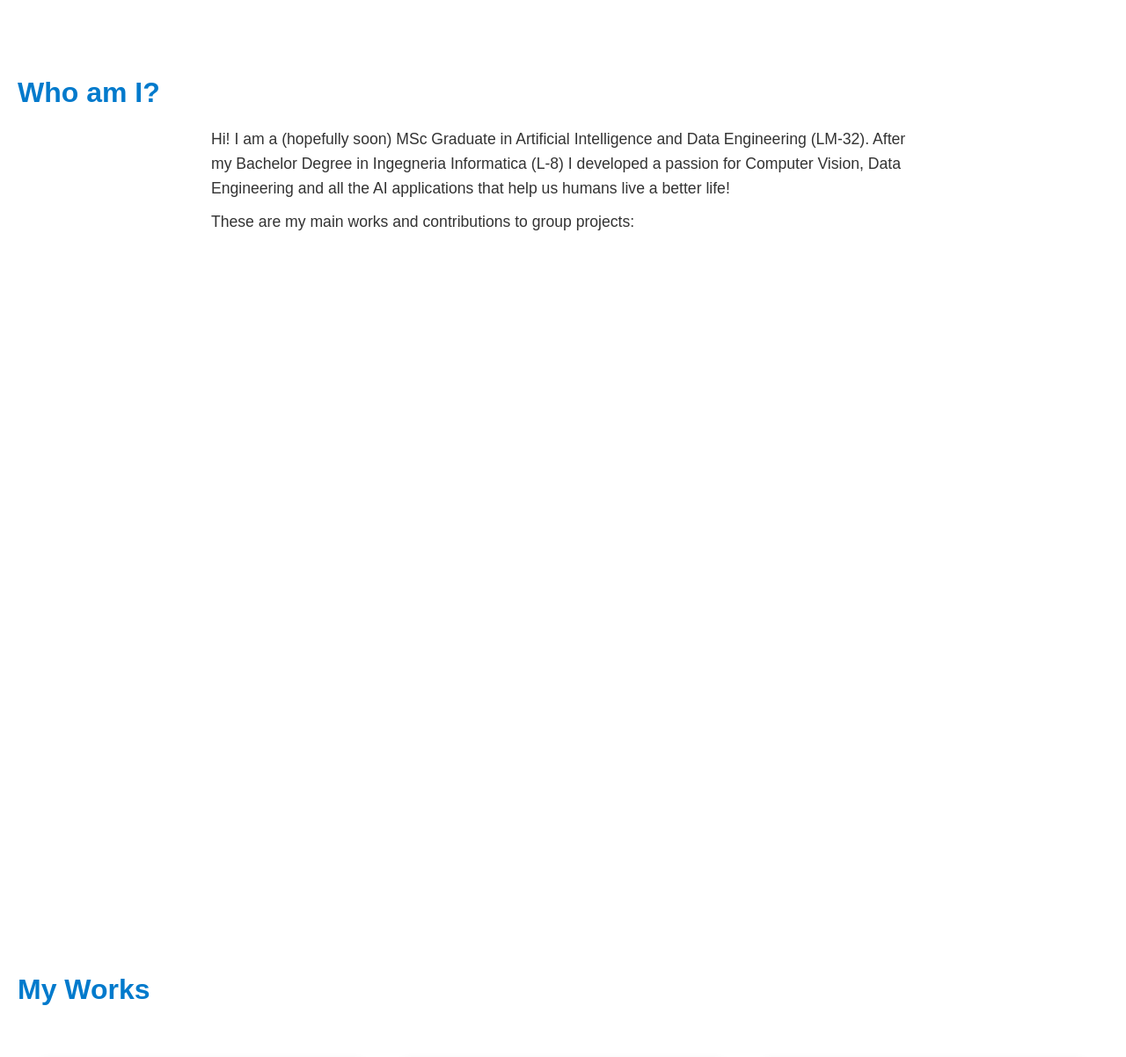
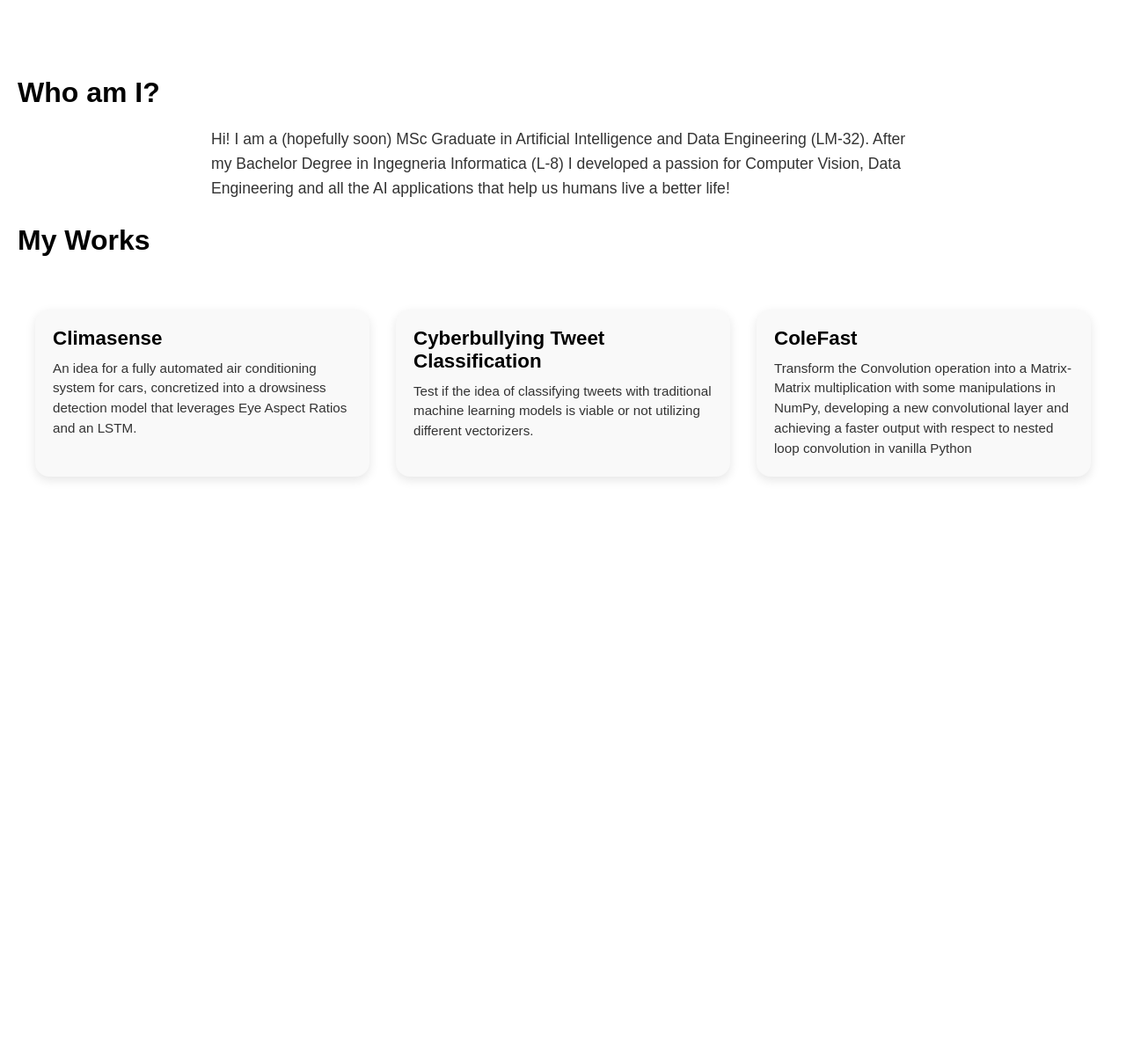
Before and after one commit to m-romani8/m-romani8.github.io, a Jekyll site: the page index.html, which Jekyll copies as it is, in a window 1280 px wide. Shown: the part 900-2102 px from the top of the page at 88% size. Built offline with Jekyll 4.4.1, drawn with Linux system fonts in a browser that asks for light colours; some of the changed text lies outside the part shown; grey boxes are pictures that could not be loaded.

Commit message:
added three projects and back to index.html

```diff
--- a/assets/css/style.css
+++ b/assets/css/style.css
@@ -41,6 +41,7 @@ h1 {
   color: white;
 }
 
+
 p {
   font-size: 1.5em;
   margin-top: 10px;
@@ -73,7 +74,8 @@ section {
 section h2 {
   font-size: 2em;
   margin-bottom: 20px;
-  color: #007acc;
+  color: black;
+
 }
 
 section p {
@@ -123,7 +125,7 @@ section p {
 .project-content h3 {
   margin: 0 0 10px;
   font-size: 1.4em;
-  color: #007acc;
+  color: black;
 }
 
 .project-content p {
--- /dev/null
+++ b/index.html
@@ -0,0 +1,73 @@
+<!DOCTYPE html>
+<html lang="it">
+<head>
+  <meta charset="UTF-8">
+  <meta name="viewport" content="width=device-width, initial-scale=1.0">
+  <title>Massimiliano Romani</title>
+  <link rel="stylesheet" href="assets/css/style.css">
+</head>
+<body>
+
+  <!-- Hero section -->
+  <header>
+    <video autoplay muted loop playsinline id="bg-video">
+      <source src="background/black-white-network.mp4" type="video/mp4">
+      Il tuo browser non supporta i video HTML5.
+    </video>
+    <div class="content">
+      <h1>Massimiliano Romani</h1>
+      <p>MSc in Artificial Intelligence and Data Engineering</p>
+      <div class="scroll-down" onclick="document.getElementById('about').scrollIntoView({ behavior: 'smooth' });"></div>
+    </div>
+  </header>
+
+  <!-- About section -->
+  <section id="about">
+    <h2>Who am I?</h2>
+    <p>
+      Hi! I am a (hopefully soon) MSc Graduate in Artificial Intelligence and Data Engineering (LM-32).
+      After my Bachelor Degree in Ingegneria Informatica (L-8) I developed a passion for Computer Vision,
+      Data Engineering and all the AI applications that help us humans live a better life!
+    </p>
+    <h2>My Works</h2>
+    <div class="projects">
+
+      <a href="https://github.com/m-romani8/IndustrialApplications" target="_blank" class="project-card">
+
+        <div class="project-content">
+          <h3>Climasense</h3>
+          <p>An idea for a fully automated air conditioning system for cars, concretized into a drowsiness detection model that leverages
+            Eye Aspect Ratios and an LSTM.
+          </p>
+        </div>
+      </a>
+
+      <a href="https://github.com/m-romani8/CyberbullyingTweetsClassification" target="_blank" class="project-card">
+
+        <div class="project-content">
+          <h3>Cyberbullying Tweet Classification</h3>
+          <p>Test if the idea of classifying tweets with traditional machine learning models is viable or not
+            utilizing different vectorizers.
+          </p>
+        </div>
+      </a>
+
+      <a href="https://github.com/m-romani8/ColeFast" target="_blank" class="project-card">
+
+        <div class="project-content">
+          <h3>ColeFast</h3>
+          <p>Transform the Convolution operation into a Matrix-Matrix multiplication with some manipulations in NumPy,
+            developing a new convolutional layer and achieving a faster output with respect to nested loop convolution in vanilla Python </p>
+        </div>
+      </a>
+
+    </div>
+  </section>
+
+  <!-- Projects section -->
+  <section id="projects">
+
+  </section>
+
+</body>
+</html>
--- a/index.md
+++ /dev/null
@@ -1,58 +0,0 @@
----
-layout: default
-title: Massimiliano Romani
----
-
-<header>
-  <video autoplay muted loop playsinline id="bg-video">
-    <source src="background/black-white-network.mp4" type="video/mp4">
-    Il tuo browser non supporta i video HTML5.
-  </video>
-  <div class="content">
-    <h1>Massimiliano Romani</h1>
-    <p>MSc in Artificial Intelligence and Data Engineering</p>
-    <div class="scroll-down" onclick="document.getElementById('about').scrollIntoView({ behavior: 'smooth' });"></div>
-  </div>
-</header>
-
-<section id="about">
-  <h2>Who am I?</h2>
-  <p>
-    Hi! I am a (hopefully soon) MSc Graduate in Artificial Intelligence and Data Engineering (LM-32).
-    After my Bachelor Degree in Ingegneria Informatica (L-8) I developed a passion for Computer Vision,
-    Data Engineering and all the AI applications that help us humans live a better life!
-  </p>
-  <p>
-    These are my main works and contributions to group projects:
-  </p>
-</section>
-<section id="projects">
-  <h2>My Works</h2>
-  <div class="projects">
-
-    <a href="https://github.com/m-romani8/progetto1" target="_blank" class="project-card">
-      <img src="images/progetto1.png" alt="Anteprima progetto 1">
-      <div class="project-content">
-        <h3>Progetto 1</h3>
-        <p>Breve descrizione del progetto e del tuo contributo.</p>
-      </div>
-    </a>
-
-    <a href="https://github.com/m-romani8/progetto2" target="_blank" class="project-card">
-      <img src="images/progetto2.png" alt="Anteprima progetto 2">
-      <div class="project-content">
-        <h3>Progetto 2</h3>
-        <p>Altro progetto interessante con AI/Data Engineering.</p>
-      </div>
-    </a>
-
-    <a href="https://github.com/m-romani8/progetto3" target="_blank" class="project-card">
-      <img src="images/progetto3.png" alt="Anteprima progetto 3">
-      <div class="project-content">
-        <h3>Progetto 3</h3>
-        <p>Descrizione breve del terzo progetto.</p>
-      </div>
-    </a>
-
-  </div>
-</section>
```
Also changed, not shown: images/climasense.png (added), images/tweet.jpg (added).
